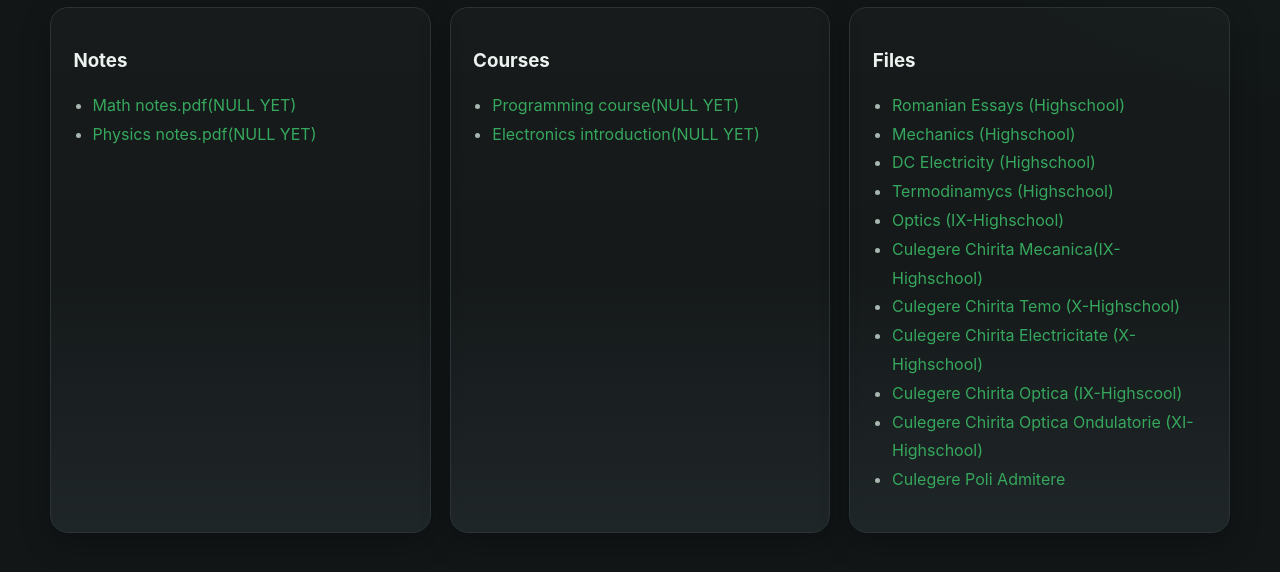
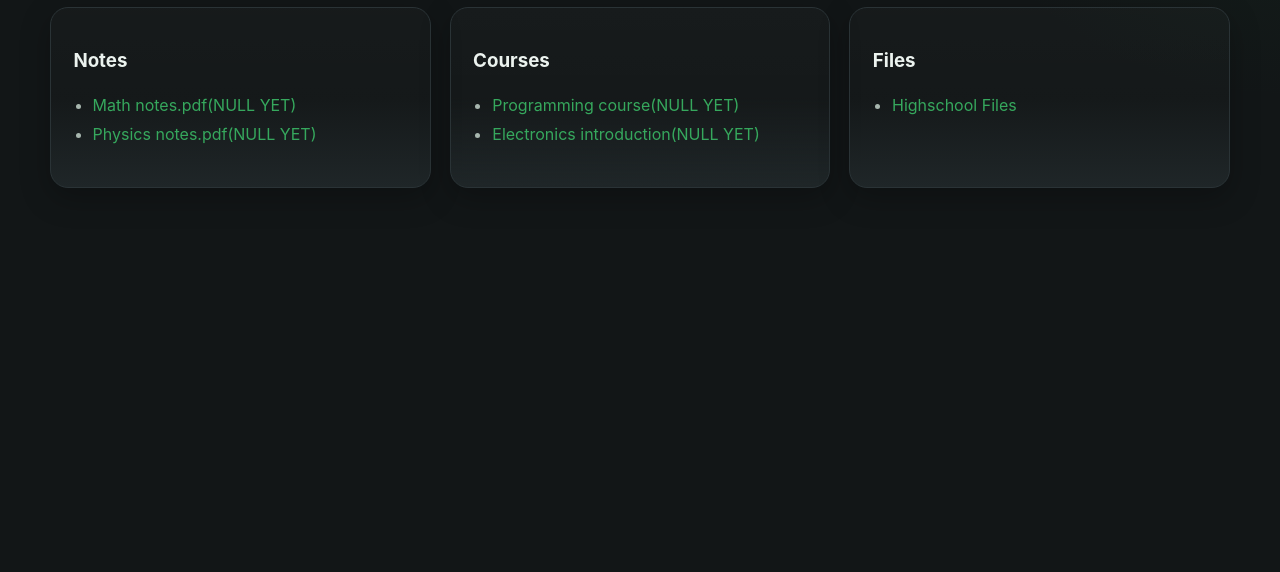
Before and after one commit to AndreiGMAN07/andreigman.com, a website: page resources.html in a window 1280 px wide. Shown: the part 278-850 px from the top of the page. After the commit the page ends 800 px from the top, so only its background shows below. Drawn offline with Linux system fonts and the light colour scheme.

Commit message:
Fix the resources issue

```diff
--- a/resources.html
+++ b/resources.html
@@ -52,17 +52,8 @@
           <div class="card">
             <h3>Files</h3>
             <ul class="clean-list">
-              <li><a href="/Files/Andrei-Bac-Romana-BACKUP-Iunie-2026.zip">Romanian Essays (Highschool)</a></li>
-              <li><a href="/Files/Mecanica(IX).pdf">Mechanics (Highschool)</a></li>
-              <li><a href="/Files/Electricitate(X).pdf">DC Electricity (Highschool)</a></li>
-              <li><a href="/Files/Termodinamica(X).pdf">Termodinamycs (Highschool)</a></li>
-              <li><a href="/Files/Optica(IX).pdf">Optics (IX-Highschool)</a></li>
-              <li><a href="/Files/Culegere-Chirita-Mecanica(IX).pdf">Culegere Chirita Mecanica(IX-Highschool)</a></li>
-              <li><a href="/Files/Culegere-Chirita-Termo(X).pdf">Culegere Chirita Temo (X-Highschool)</a></li>
-              <li><a href="/Files/Culegere-Chirita-Electricitate(X).pdf">Culegere Chirita Electricitate (X-Highschool)</a></li>
-              <li><a href="/Files/Culegere-Chirita-Optica(IX).pdf">Culegere Chirita Optica (IX-Highscool)</a></li>
-              <li><a href="/Files/Culegere M Chiriță-Chirita-Optica-ondulatorie(XI).pdf">Culegere Chirita Optica Ondulatorie (XI-Highschool)</a></li>
-              <li><a href="/Files/Culegere-Poli.pdf">Culegere Poli Admitere</a></li>
+              <li><a href="https://drive.google.com/drive/folders/1Pdny61HOaFEQu-Jd3ZCyskeCKBbjd6Jf?usp=sharing">Highschool Files</a></li>
+
             </ul>
           </div>
         </div>
```
Also changed, not shown: about.html (+1 -1 lines), credits.html (+2 -1 lines), index.html (+6 -0 lines), 1 other file.
